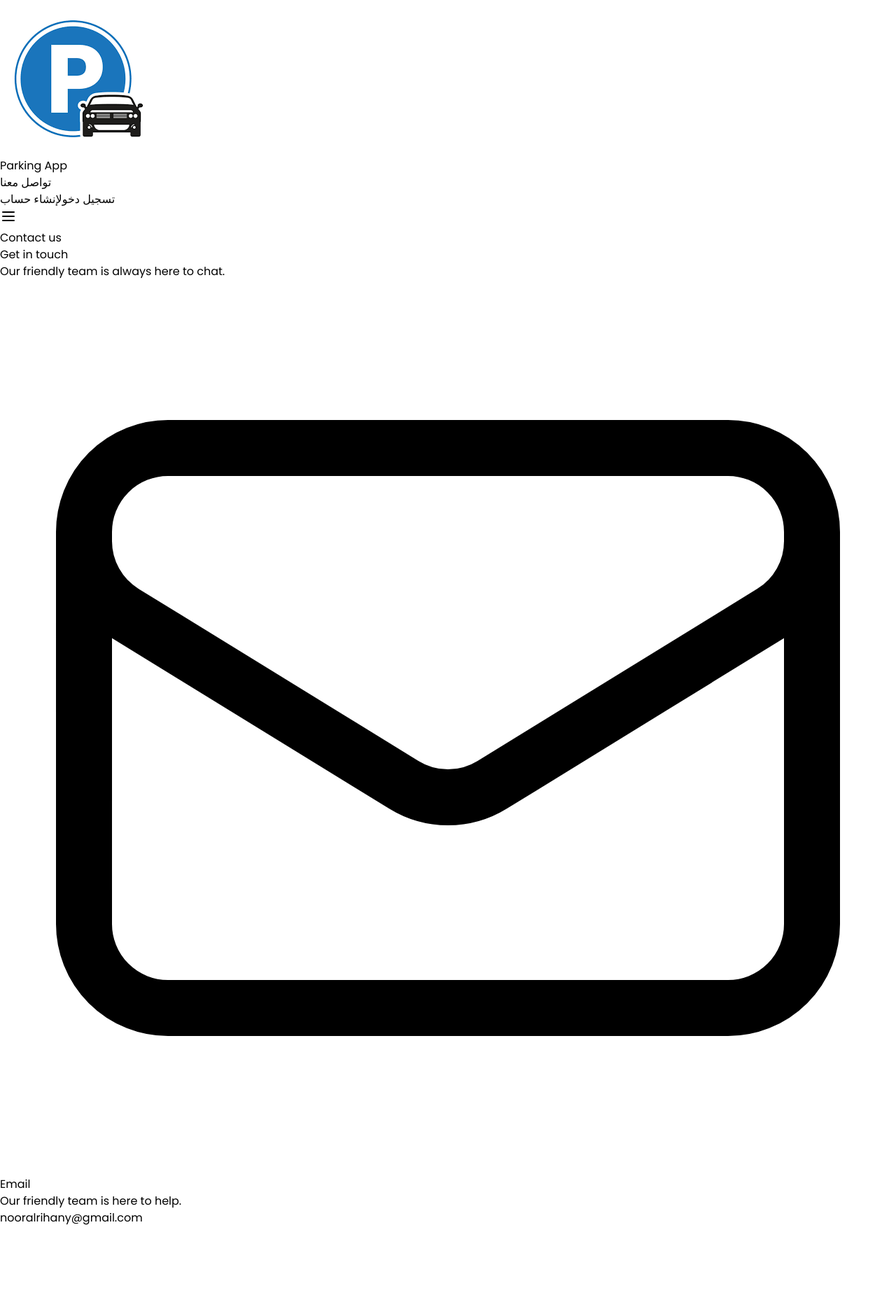
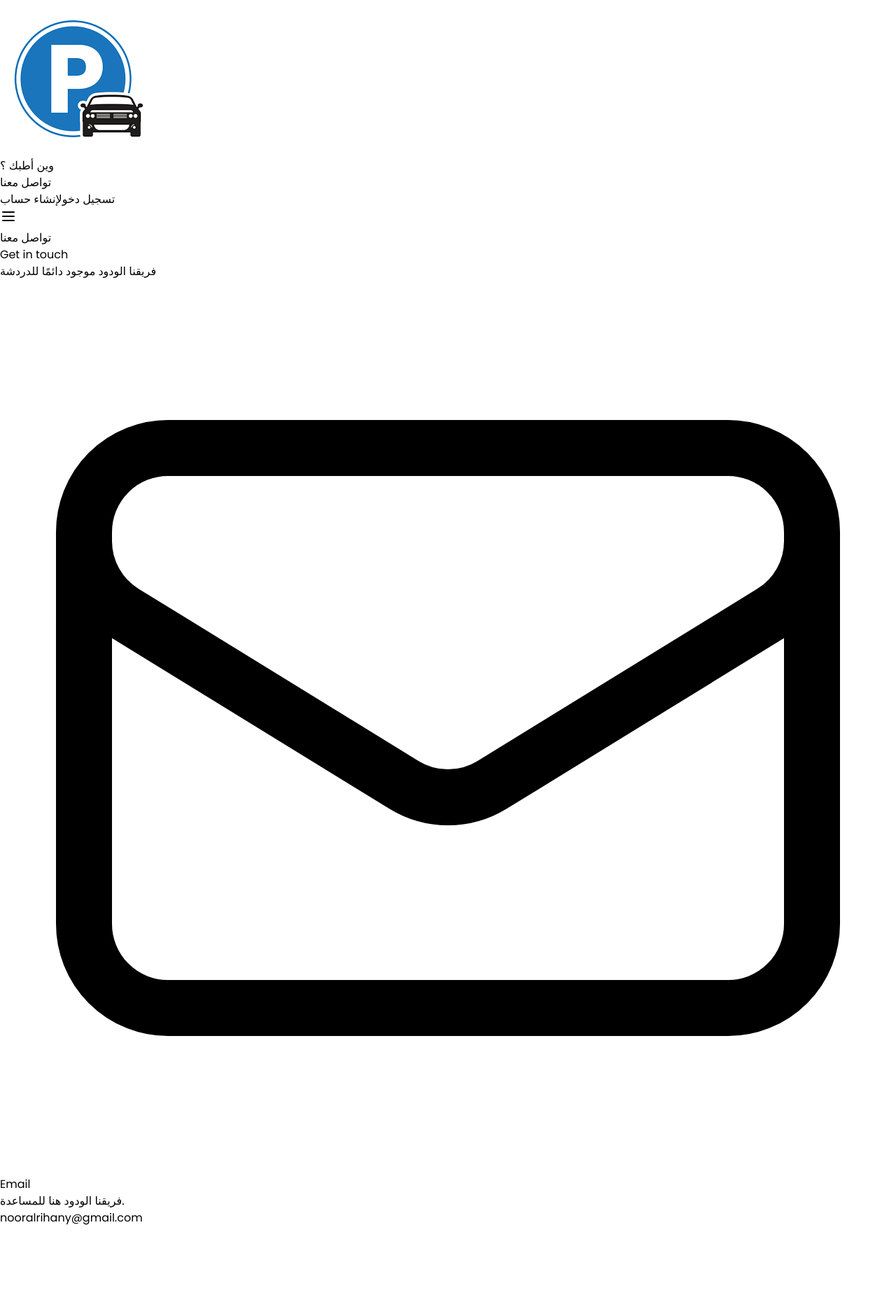
Before and after one commit to Nooralrihany/graduation-project, a React (Vite) app: page /Contact in a window 1280 px wide. Shown: the top 1870 px of the page at 70% size. Built offline with nearby package versions, Linux system fonts and the light colour scheme.

Commit message:
change the language

```diff
--- a/src/App.jsx
+++ b/src/App.jsx
@@ -1,9 +1,7 @@
-
-
 import React from 'react';
 import { BrowserRouter as Router, Routes, Route } from 'react-router-dom';
 import { Navbar } from './components/Navbar';
-import { Sidebar } from './Sidebar'; // Adjust path if necessary
+import { Sidebar } from './Sidebar';
 import { Login } from './components/auth/login/index';
 import { Register } from './components/auth/register/index';
 import { Contact } from './components/Contact';
@@ -21,9 +19,9 @@ const App = () => {
             <Route path="/Places" element={<Places/>} />
             <Route path="/register" element={<Register />} />
             <Route path="/login" element={<Login />} />
-            <Route path="/Userprofile" element={<UserProfile />} /> {/* Adjust path to lowercase */}
-            <Route path="/Contact" element={<Contact />} /> {/* Adjust path to lowercase */}
-            <Route path="/Places" element={<Places />} /> Add route for Places if needed
+            <Route path="/Userprofile" element={<UserProfile />} />
+            <Route path="/Contact" element={<Contact />} />
+            <Route path="/Places" element={<Places />} />
 
           </Routes>
         </div>
--- a/src/Sidebar.jsx
+++ b/src/Sidebar.jsx
@@ -16,9 +16,9 @@ export const Sidebar = () => {
         <img src="src/assets/logo222.png" alt="" />
         <div className='border-2 absolute top-1/2 bg-white max-w-xl rounded-lg'>
           <div className="max-w-2xl p-8 bg-blue shadow-lg rounded-lg">
-            <h1 className="text-3xl font-bold text-gray-800 mb-4 uppercase">Welcome to our community</h1>
-            <h4 className="text-xl mb-2">Park your car with us!</h4>
-            <p className="text-gray-600">تطبيق يساعدك في الحصول على مكان لركن سيارتك ب أمان</p>
+            <h1 className="text-3xl font-bold text-gray-800 mb-4 uppercase">أهلا وسهلا بك</h1>
+            <h4 className="text-xl mb-2">اركن سيارتك ويانه !</h4>
+            <p className="text-gray-600">احنه موجودين حتى نساعدك تلكي مكان لركن سيارتك ب أمان</p>
           </div>
         </div>
       </div>
--- a/src/components/Contact.jsx
+++ b/src/components/Contact.jsx
@@ -3,11 +3,11 @@ export const Contact = () => {
         <section className="bg-white dark:bg-gray-900">
     <div className="container px-6 py-12 mx-auto">
         <div>
-            <p className="font-medium text-blue-500 dark:text-blue-400">Contact us</p>
+            <p className="font-medium text-blue-500 dark:text-blue-400">تواصل معنا</p>
 
             <h1 className="mt-2 text-2xl font-semibold text-gray-800 md:text-3xl dark:text-white">Get in touch</h1>
 
-            <p className="mt-3 text-gray-500 dark:text-gray-400">Our friendly team is always here to chat.</p>
+            <p className="mt-3 text-gray-500 dark:text-gray-400">فريقنا الودود موجود دائمًا للدردشة</p>
         </div>
 
         <div className="grid grid-cols-1 gap-12 mt-10 md:grid-cols-2 lg:grid-cols-3">
@@ -21,7 +21,7 @@ export const Contact = () => {
                 </span>
 
                 <h2 className="mt-4 text-lg font-medium text-gray-800 dark:text-white">Email</h2>
-                <p className="mt-2 text-gray-500 dark:text-gray-400">Our friendly team is here to help.</p>
+                <p className="mt-2 text-gray-500 dark:text-gray-400">فريقنا الودود هنا للمساعدة.</p>
                 <p className="mt-2 text-blue-500 dark:text-blue-400">nooralrihany@gmail.com</p>
             </div>
 
@@ -36,7 +36,7 @@ export const Contact = () => {
                 </span>
 
                 <h2 className="mt-4 text-lg font-medium text-gray-800 dark:text-white">Office</h2>
-                <p className="mt-2 text-gray-500 dark:text-gray-400">Come say hello at our office HQ.</p>
+                <p className="mt-2 text-gray-500 dark:text-gray-400">تعال وألقي التحية في المقر الرئيسي لمكتبنا.</p>
                 <p className="mt-2 text-blue-500 dark:text-blue-400">Karada , 62 street</p>
             </div>
 
@@ -50,7 +50,7 @@ export const Contact = () => {
                 </span>
 
                 <h2 className="mt-4 text-lg font-medium text-gray-800 dark:text-white">Phone</h2>
-                <p className="mt-2 text-gray-500 dark:text-gray-400">Mon-Fri from 8am to 5pm.</p>
+                <p className="mt-2 text-gray-500 dark:text-gray-400">من الأحد إلى الخميس من الساعة 8 صباحًا حتى الساعة 5 مساءً</p>
                 <p className="mt-2 text-blue-500 dark:text-blue-400">+1 7739459</p>
             </div>
         </div>
--- a/src/components/Navbar.jsx
+++ b/src/components/Navbar.jsx
@@ -20,7 +20,7 @@ export const Navbar = () => {
                         <Link to="/">
                             <img className="h-10 w-10 mr-2" src="src/assets/parking-logo.png" alt="Logo" />
                         </Link>
-                        <span className="text-xl tracking-tight">Parking App</span>
+                        <span className="text-xl tracking-tight">وين أطبك ؟</span>
                     </div>
                     <ul className="hidden lg:flex ml-14 space-x-12">
                     <li>
```
